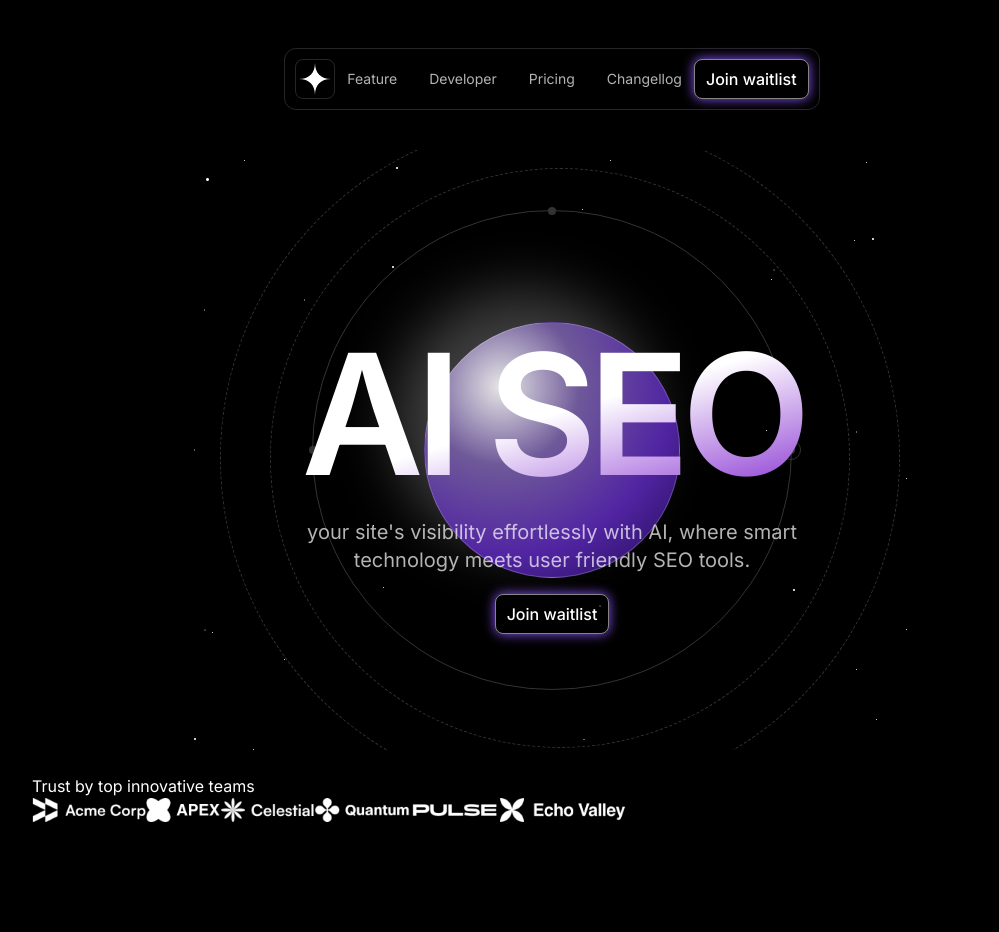
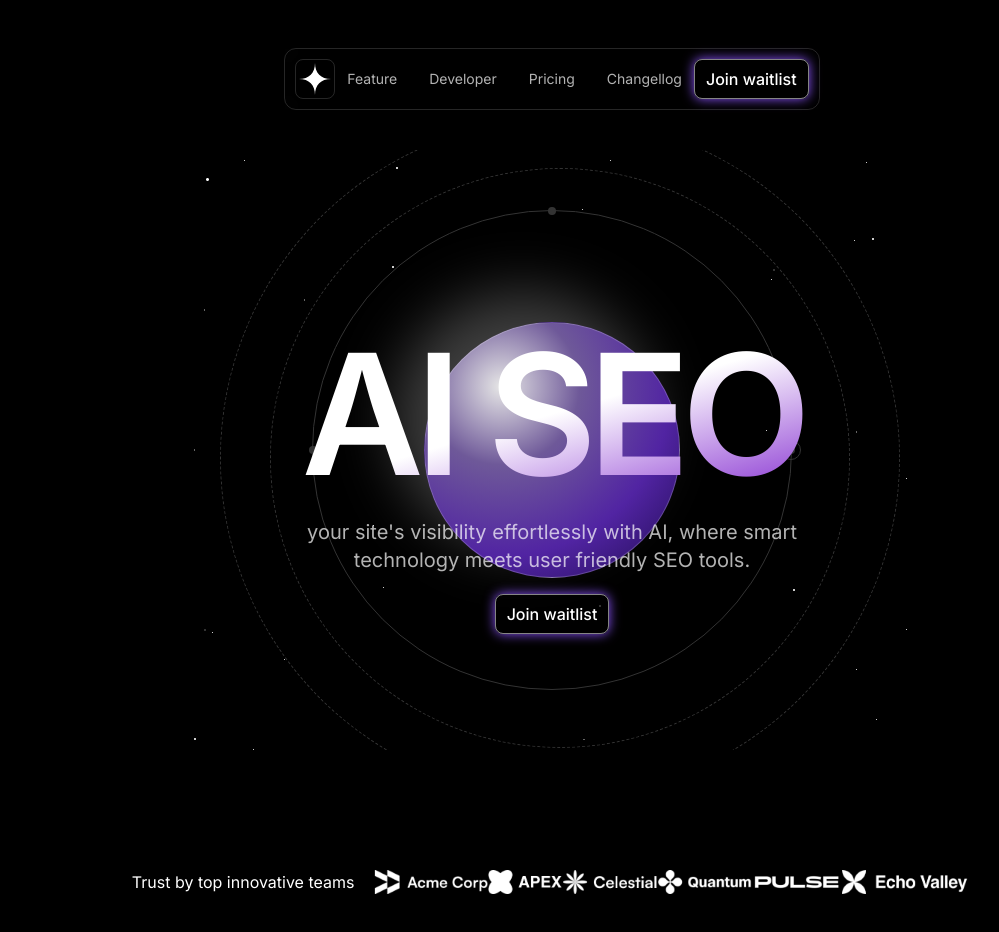
Before and after one commit to Askebir/AI-landing-page-Next.js-, a Next.js app: page / in a window 1280 px wide. Shown: the top 932 px of the page, without its empty margins (88-1087 px from the left). Before the commit the page ends 854 px from the top, so only its background shows below. Built offline with nearby package versions, Linux system fonts and the light colour scheme.

Commit message:
logoTicker section completion and headers modification

```diff
--- a/src/sections/Header.tsx
+++ b/src/sections/Header.tsx
@@ -6,8 +6,10 @@ import Button from "@/components/Button";
 export const Header = () => {
   return (
     <header className="py-4  border-b border-white/15 md:border-none sticky top-0  z-10">
+      <div className="absolute inset-0 backdrop-blur -z-10 md:hidden "></div>
       <div className="container">
-        <div className="flex justify-between items-center md:border max-w-2xl md:mx-6 mx-auto border-white/15 md:p-2.5 rounded-xl  ">
+        <div className="flex backdrop-blur justify-between items-center md:border max-w-2xl md:mx-6 mx-auto border-white/15 md:p-2.5 rounded-xl  ">
+          <div className="absolute inset-0 backdrop-blur -z-10 hidden md:block "></div>
           <div className="border h-10 w-10 rounded-lg inline-flex justify-center items-center border-white/15">
             <LogoIcon className="h-8 w-8" />
           </div>
--- a/src/sections/LogoTicker.tsx
+++ b/src/sections/LogoTicker.tsx
@@ -7,10 +7,14 @@ import echoLogo from "@/assets/logo-echo.png";
 
 export const LogoTicker = () => {
   return (
-    <section className="container">
-      <div>
+    <section className="py-20 md:py-24">
+      <div className="container">
+        <div className="flex items-center gap-5 ">
+          <div className="flex    md:flex-nono">
             <h2>Trust by top innovative teams</h2>
-        <div className="flex ">
+          </div>
+          <div className="flex-1 overflow-hidden   [mask-image:linear-gradient(to_right, transparent, black_80%, transparent">
+            <div className="flex  flex-none gap-15 ">
               {[
                 acmeLogo,
                 apexLogo,
@@ -23,6 +27,8 @@ export const LogoTicker = () => {
               ))}
             </div>
           </div>
+        </div>
+      </div>
     </section>
   );
 };
```
Lines whose indentation alone changed are shown as unchanged.
